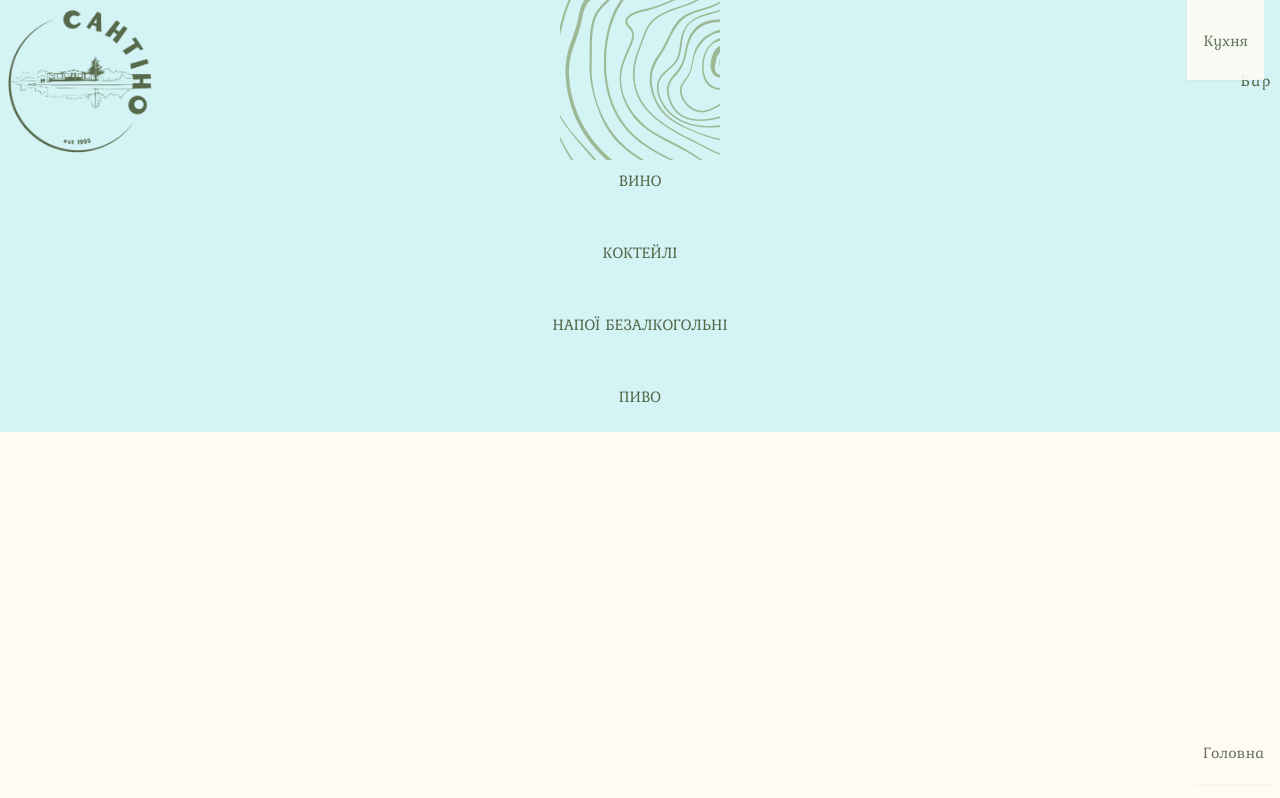
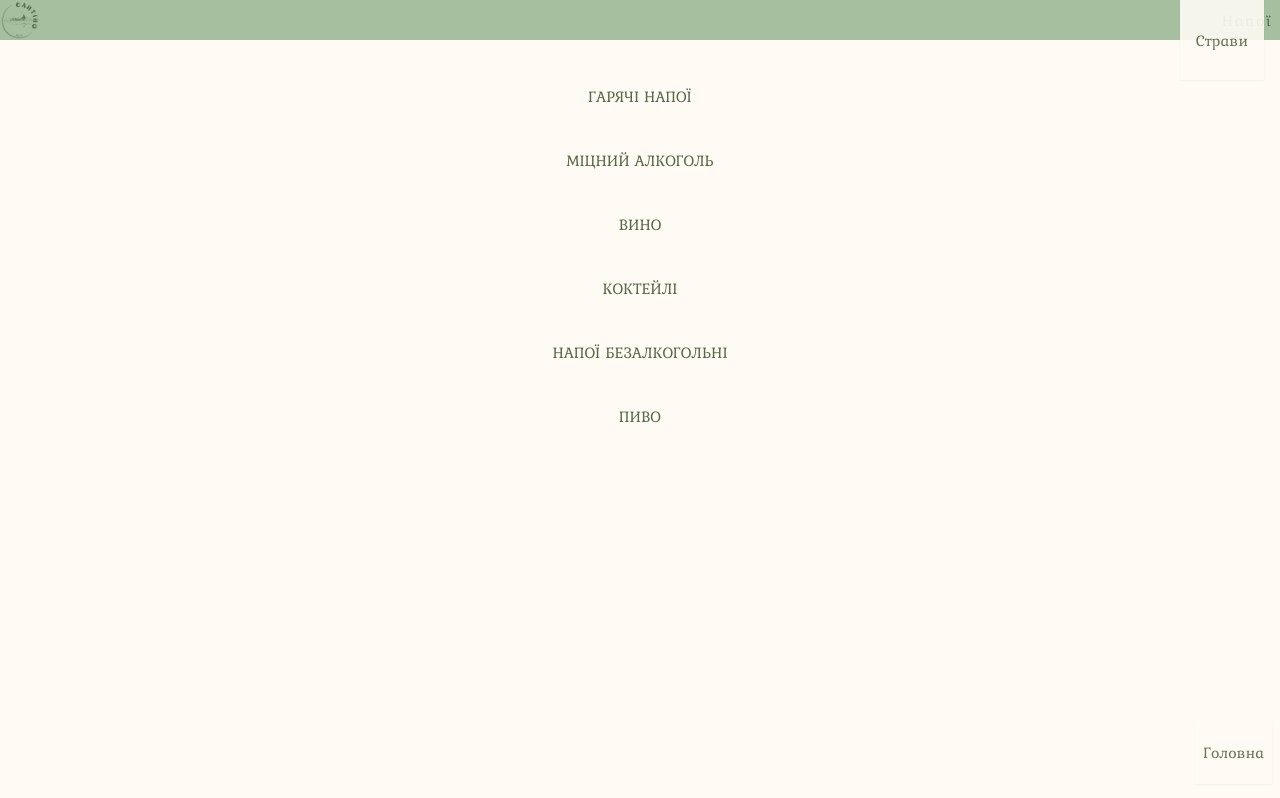
Before and after one commit to romantrynko/santino, a Next.js app: page /bar in a window 1280 px wide. Built offline with nearby package versions, Linux system fonts and the light colour scheme; what @tailwindcss/postcss7-compat, tailwindcss-no-scrollbar would draw is missing.

Commit message:
handled styles and fixes

```diff
--- a/src/app/bar/[section]/page.tsx
+++ b/src/app/bar/[section]/page.tsx
@@ -7,6 +7,7 @@ import MenuSectionPageContent from '@/app/pageContent/MenuSectionPageContent';
 import RouteButton from '@/components/RouteButton';
 import { useScreenSize } from '@/utils/hooks/useScreenSize';
 import { cn } from '@/utils/utils';
+import { ButtonTint } from '@/components';
 
 const BarMenuPage = () => {
   const { section } = useParams();
@@ -70,11 +71,12 @@ const BarMenuPage = () => {
         })}
       />
 
-        <MenuSectionPageContent
-          opacity={show ? 'opacity-100' : 'opacity-0'}
-          data={data}
-          title={title}
-        />
+      <MenuSectionPageContent
+        opacity={show ? 'opacity-100' : 'opacity-0'}
+        data={data}
+        title={title}
+      />
+      <ButtonTint />
     </div>
   );
 };
--- a/src/app/bar/page.tsx
+++ b/src/app/bar/page.tsx
@@ -9,12 +9,13 @@ import RouteButton from '@/components/RouteButton/RouteButton';
 import Link from 'next/link';
 import PageHeader from '@/components/PageHeader';
 import NavigationBar from '@/components/NavigationBar';
+import { ButtonTint } from '@/components';
 
 const BarPageContent = () => {
   const { isMobile, isPortrait } = useScreenSize();
 
   return (
-    <div className="flex bg-light-blue h-[100vh]">
+    <div className="flex bg-beige h-[80vh]">
       <div
         className={cn('flex flex-col w-full h-full font-kurale', {
           'w-full': isMobile
@@ -24,7 +25,7 @@ const BarPageContent = () => {
           route={'/'}
         />
         <RouteButton
-          text={'Кухня'}
+          text={'Страви'}
           route={'/kitchen'}
           containerClassName={cn('bottom-[130px] h-20 right-4 px-4', {
             'bottom-[130px] h-20 right-2 px-4': isPortrait,
@@ -32,16 +33,14 @@ const BarPageContent = () => {
           })}
         />
         <PageHeader
-          title="Бар"
-          containerClassName="fixed h-40 bg-light-blue "
+          title="Напої"
+          containerClassName="flex max-h-[120px] bg-light-green "
           innerContainerClassName="bg-logo-small-green bg-contain bg-left bg-no-repeat p-2"
           titleClassName="font-extralight tracking-widest"
           isSection
         />
         <NavigationBar
-          wrapperClassName={cn(
-            'flex flex-col w-full  min-h-[calc(100vh-180px)] gap-4 mt-[180px] p-2'
-          )}
+          wrapperClassName={cn('flex flex-col w-full gap-2 pt-7')}
         />
       </div>
     </div>
--- a/src/app/kitchen/[section]/page.tsx
+++ b/src/app/kitchen/[section]/page.tsx
@@ -7,6 +7,7 @@ import MenuSectionPageContent from '@/app/pageContent/MenuSectionPageContent';
 import RouteButton from '@/components/RouteButton';
 import { cn } from '@/utils/utils';
 import { useScreenSize } from '@/utils/hooks/useScreenSize';
+import { ButtonTint } from '@/components';
 
 const KitchenMenuPage = () => {
   const { section } = useParams();
@@ -70,6 +71,8 @@ const KitchenMenuPage = () => {
         data={data}
         title={title}
       />
+
+      <ButtonTint />
     </div>
   );
 };
--- a/src/app/kitchen/page.tsx
+++ b/src/app/kitchen/page.tsx
@@ -22,7 +22,7 @@ const KitchenPageContent = () => {
         />
 
         <RouteButton
-          text={'Бар'}
+          text={'Напої'}
           route={'/bar'}
           containerClassName={cn('bottom-[130px] w-20 h-20 right-4', {
             'bottom-[130px] w-20 h-20 right-2': isPortrait,
--- a/src/app/pageContent/HomePageContent/HomePageContent.tsx
+++ b/src/app/pageContent/HomePageContent/HomePageContent.tsx
@@ -26,12 +26,12 @@ const HomePageContent = () => {
       <PageHeader
         containerClassName={cn('flex bg-main-logo-2', {
           'bg-main-logo-2': isPortrait,
-          'bg-logo-small-green': isMobile
+          // 'bg-logo-small-green': isMobile
         })}
       />
       <div
         className={cn(
-          'flex z-10 items-center flex-1 flex-col w-full mt-2 bg-white bg-cover bg-center gap-4',
+          'flex z-10 items-center flex-1 flex-col w-full mt-2 bg-white bg-cover bg-center gap-4 px-4 pb-4',
           {
             'gap-[120px]': isPortrait,
             'gap-4': isMobile,
@@ -43,11 +43,11 @@ const HomePageContent = () => {
             key={index}
             delay={index * 300}
             containerClassName={cn(
-              'flex-1 text-dark-green p-5 bg-bg-splat bg-contain rounded-[50px] w-3/6',
+              'flex-1 text-dark-green p-2 bg-bg-splat bg-contain rounded-[50px] w-3/6',
               { "w-[80%]": isPortrait, 'w-full': isMobile }
             )}
             innerContainerClassName="border border-dark-green rounded-[50px] bg-beige opacity-90"
-            textClassName={cn({
+            textClassName={cn('text-cyan-950',{
               'text-[70px]': isPortrait,
               'text-[34px]': isMobile
             })}
--- a/src/app/pageContent/MenuSectionPageContent/MenuSectionPageContent.tsx
+++ b/src/app/pageContent/MenuSectionPageContent/MenuSectionPageContent.tsx
@@ -53,7 +53,7 @@ const MenuSectionPageContent = ({
 
   return (
     <div
-      className={`flex relative items-center w-full flex-col gap-3 bg-beige transition duration-300 ease-in ${opacity}`}>
+      className={`flex relative items-center w-full flex-col gap-3 bg-red transition duration-300 ease-in mb-10 ${opacity}`}>
       <RouteButton
         containerClassName={cn('bottom-[100px]')}
         text={'Назад'}
--- /dev/null
+++ b/src/components/ButtonTint/ButtonTint.tsx
@@ -0,0 +1,13 @@
+const ButtonTint = () => {
+  return (
+    <>
+      <div className="fixed bottom-0 left-0 w-[5px] h-[155px] bg-beige z-[100] opacity-90" />
+      <div className="fixed bottom-0 left-[5px] w-[10px] h-[155px] bg-gradient-to-r from-beige z-[100] opacity-80" />
+
+      <div className="fixed bottom-0 right-[5px] w-[10px] h-[155px] bg-gradient-to-l from-beige z-[100] opacity-80" />
+      <div className="fixed bottom-0 right-0 w-[5px] h-[155px] bg-beige z-[100] opacity-90" />
+    </>
+  );
+};
+
+export default ButtonTint;
--- /dev/null
+++ b/src/components/ButtonTint/index.ts
@@ -0,0 +1 @@
+export { default as ButtonTint } from './ButtonTint';
--- a/src/components/MenuSectionButton/MenuSectionButton.tsx
+++ b/src/components/MenuSectionButton/MenuSectionButton.tsx
@@ -35,7 +35,7 @@ const MenuSectionButton = ({
     // biome-ignore lint/a11y/useKeyWithClickEvents: <explanation>
     <div
       className={cn(
-        `flex justify-center items-center cursor-pointer active:scale-[98%] active:duration-150 transition duration-200 ease-in ${
+        `flex justify-center items-center cursor-pointer active:scale-[95%] active:duration-150 transition duration-300 ease-in ${
           show ? 'opacity-100' : 'opacity-0'
         }`,
         containerClassName,
--- a/src/components/index.ts
+++ b/src/components/index.ts
@@ -4,3 +4,4 @@ export * from './PageHeader';
 export * from './RouteButton';
 export * from './SectionPageHeader';
 export * from './MenuSectionButton';
+export { ButtonTint } from './ButtonTint';
--- a/src/constants/menuList.ts
+++ b/src/constants/menuList.ts
@@ -539,8 +539,8 @@ export const cocktails = [
 ];
 
 export const homePageSectionButtons = [
-  { value: 1, name: 'Кухня', path: '/kitchen', padding: 'p-4' },
-  { value: 2, name: 'Бар', path: '/bar', padding: 'p-4' }
+  { value: 1, name: 'Страви', path: '/kitchen', padding: 'p-4' },
+  { value: 2, name: 'Напої', path: '/bar', padding: 'p-4' }
 ];
 
 export const kitchenSectionButtons = [
```
Also changed, not shown: tailwind.config.ts (+5 -3 lines).
